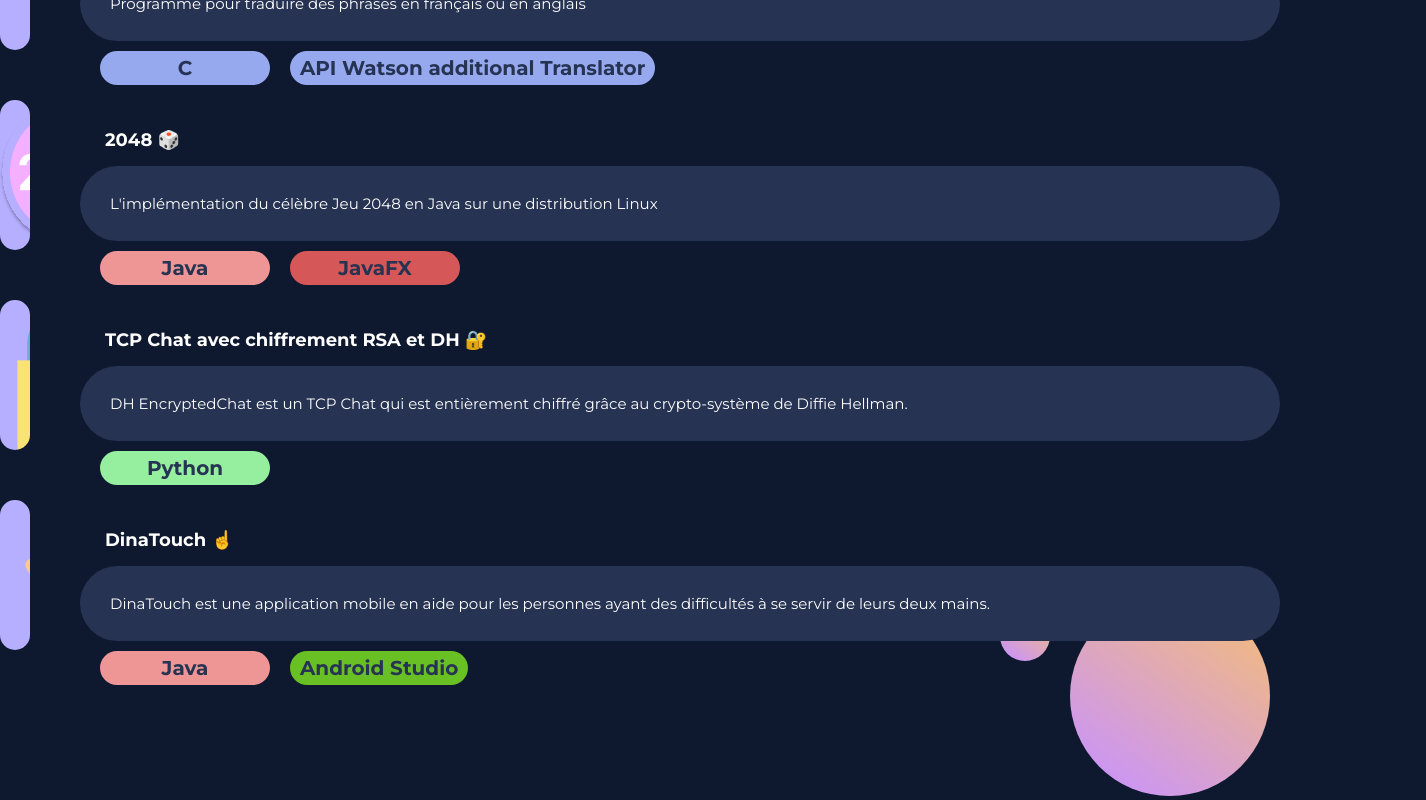
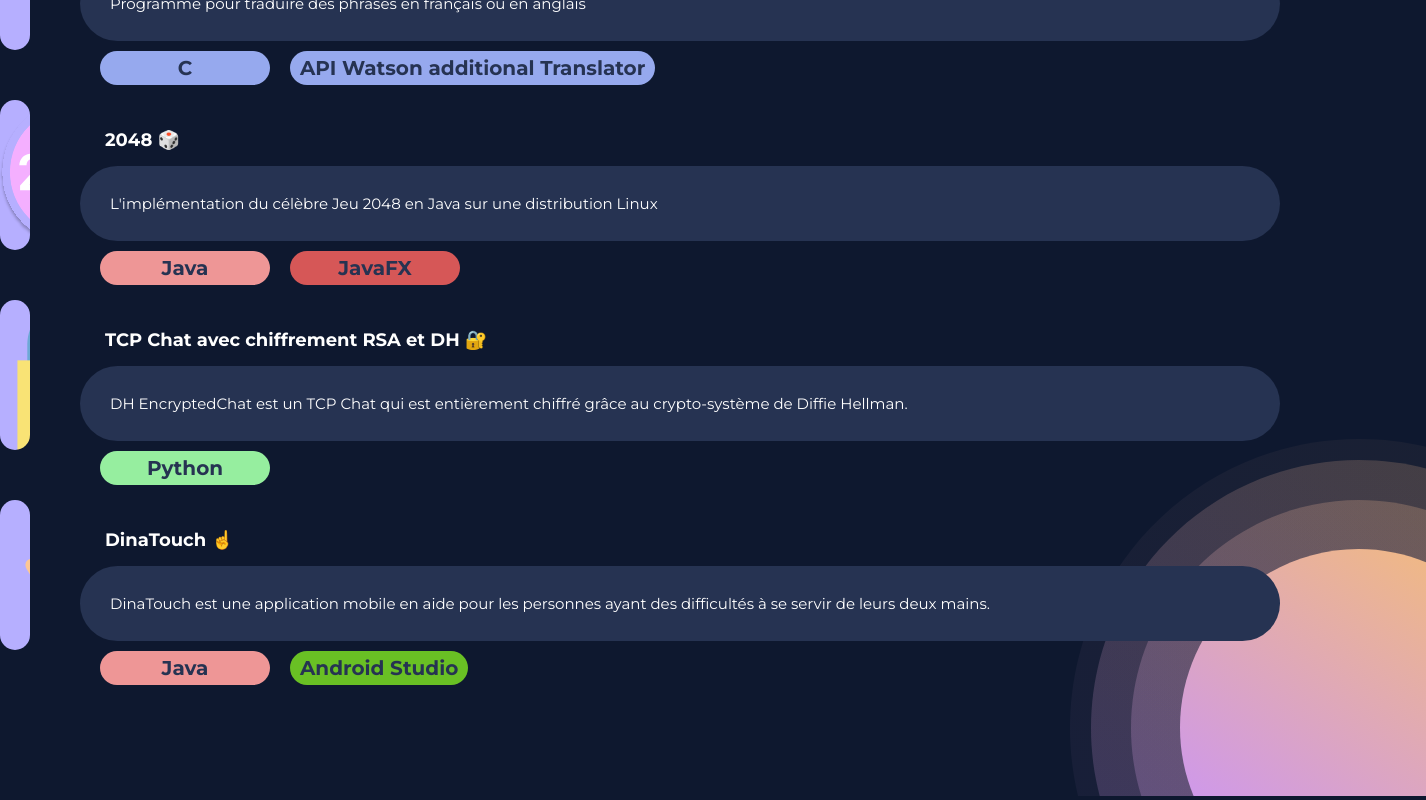
Before and after one commit to DinahWorld/DinahWorld-Portfolio, a React (Create React App) app: page /AboutMe in a window 1280 px wide. Shown: the part 1182-1982 px from the top of the page, 1426 px wide, since content can reach past the window. Built offline with nearby package versions, Linux system fonts and the light colour scheme.

Commit message:
new svg
new svg

```diff
--- a/src/pages/Work.js
+++ b/src/pages/Work.js
@@ -2,7 +2,7 @@ import React from 'react';
 import '../styles/Work.css';
 import ProjectItem from '../components/ProjectItem';
 import { ProjectList } from '../helpers/ProjectList';
-import { ReactComponent as World } from '../assets/World.svg';
+import { ReactComponent as WorldR } from '../assets/WorldRayon.svg';
 import { motion, AnimatePresence } from 'framer-motion';
 
 function Work() {
@@ -25,10 +25,7 @@ function Work() {
 					})}
 				</div>
 				<div className='workWorld'>
-					<World />
-				</div>
-				<div className='workMiniWorld'>
-					<World />
+					<WorldR />
 				</div>
 			</motion.div>
 		</AnimatePresence>
```
Also changed, not shown: src/assets/WorldRayon.svg (added).
